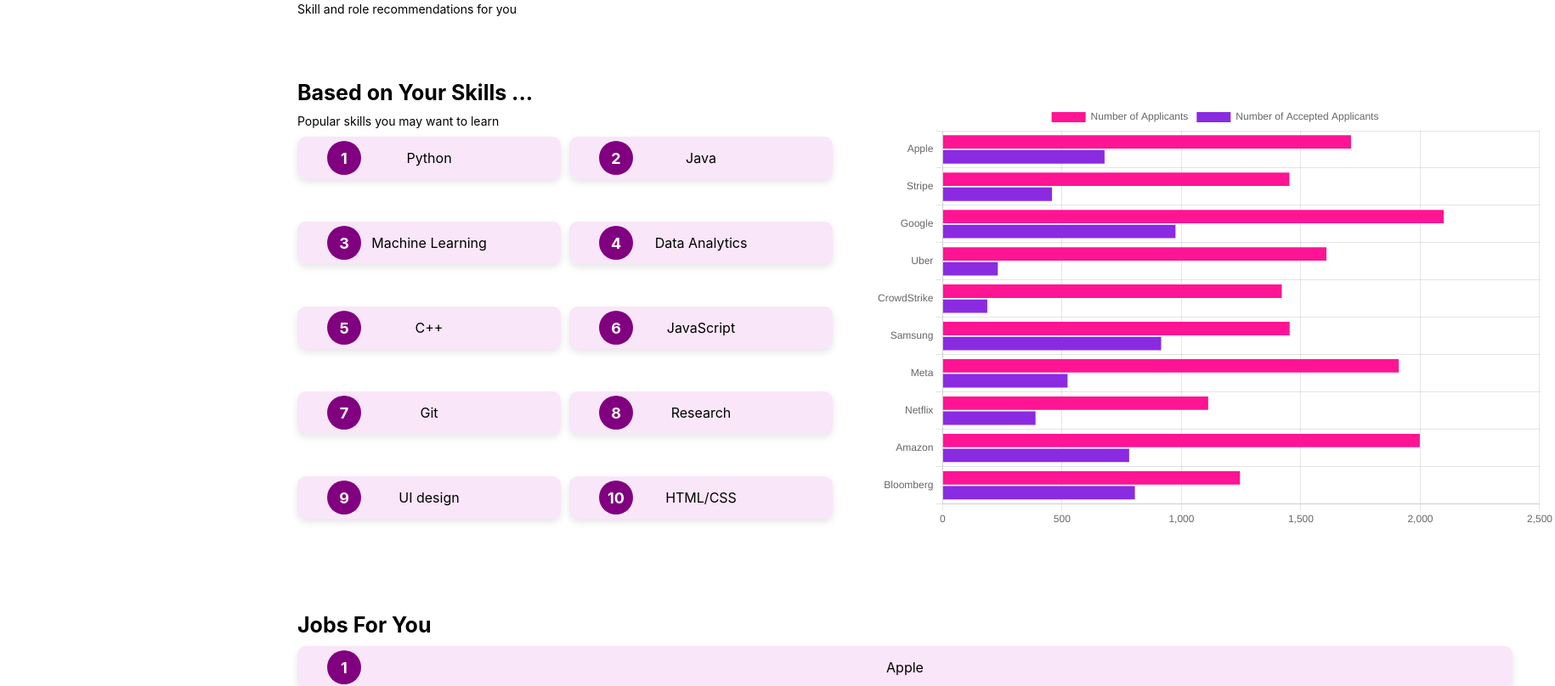
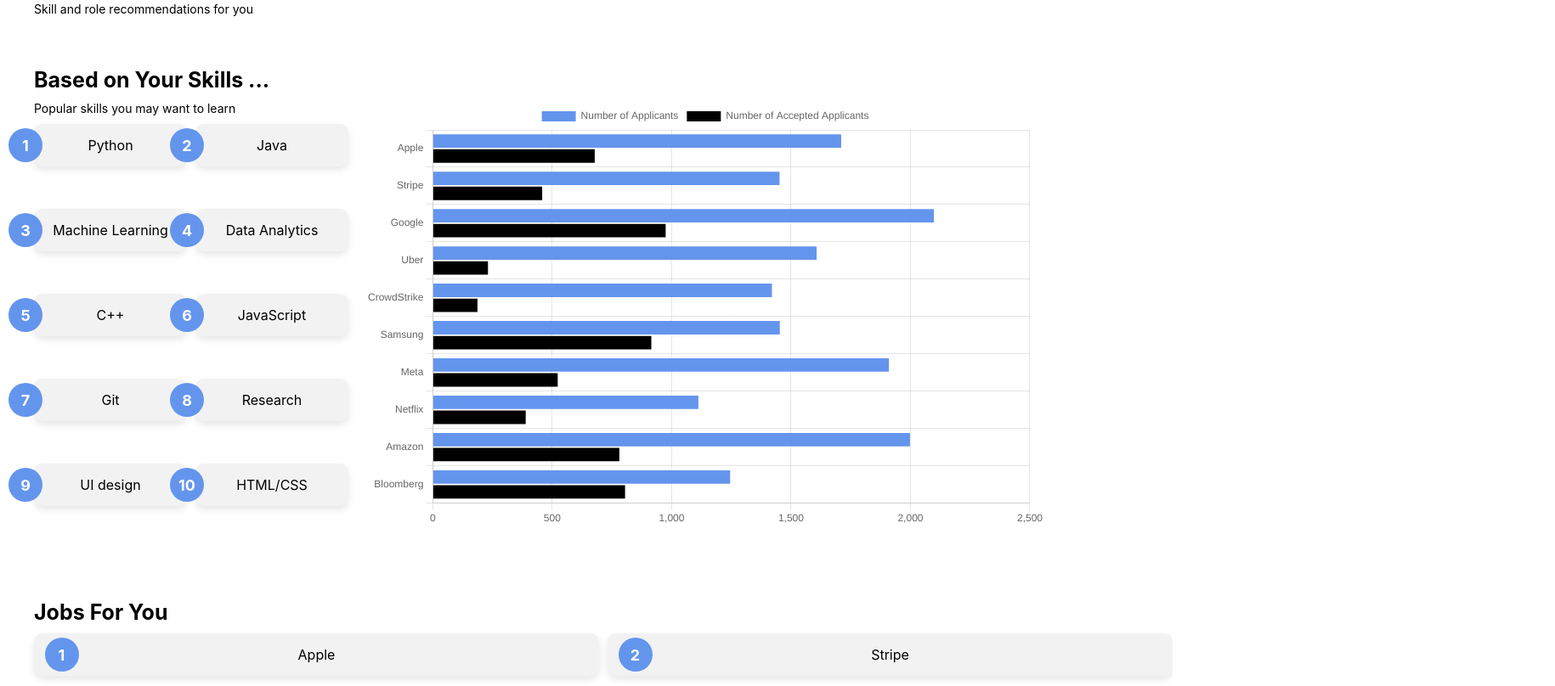
Before and after one commit to texasluminescence/job-trend-analyzer, a React (Create React App) app in the folder dashboard-react-app/: page /personalized in a window 1280 px wide. Shown: the part 160-968 px from the top of the page at 85% size, 1830 px wide, since content can reach past the window. Built offline with nearby package versions, Linux system fonts and the light colour scheme.

Commit message:
Updated personalized - lists/color

```diff
--- a/dashboard-react-app/src/pages/Personalized/personalized-bar-graph.js
+++ b/dashboard-react-app/src/pages/Personalized/personalized-bar-graph.js
@@ -30,12 +30,12 @@ const BarChart = () => {
       {
         label: "Number of Applicants",
         data: [1710, 1452, 2098, 1607, 1420, 1453, 1910, 1112, 1998, 1245],
-        backgroundColor: "#ff1493",
+        backgroundColor: "#6495ED",
       },
       {
         label: "Number of Accepted Applicants",
         data: [678, 458, 975, 231, 187, 915, 523, 389, 781, 805],
-        backgroundColor: "#8a2be2",
+        backgroundColor: "#000000",
       },
     ],
   };
--- a/dashboard-react-app/src/pages/Personalized/personalized.css
+++ b/dashboard-react-app/src/pages/Personalized/personalized.css
@@ -4,7 +4,8 @@
   align-items: flex-start;
   justify-content: flex-start;
   margin-top: 50px;
-  margin-left: 350px;
+  margin-left: 0px;
+  padding-left: 40px;
 }
 
 .title {
@@ -23,7 +24,7 @@
   margin-left: 350px;
   margin-right: 0px;
   margin: 0 0 10px 0;
-  margin-bottom: 75px;
+  margin-bottom: 60px;
 }
 
 .title2 {
@@ -64,6 +65,14 @@
   max-width: 1200px;
   margin: 0 0 10px 0;
 }
+
+.list-bar{
+  display: flex;
+  align-items: flex-start;
+  justify-content: space-between;
+  gap: 50px;
+  width: 100%;
+}
 .list {
   list-style-type: none;
   padding: 0;
@@ -99,7 +108,7 @@
   border-radius: 10px;
   padding: 15px;
   margin-bottom: 10px;
-  background-color: rgba(194, 13, 182, 0.1);
+  background-color: #F2F2F2;
   box-shadow: 0 4px 8px rgba(0, 0, 0, 0.1);
 }
 
@@ -123,7 +132,7 @@
 .list1 {
   list-style-type: none;
   padding: 0;
-  width: 1400px;
+  width: 1310px;
   margin-top: 100px;
   display: flex;
   flex-wrap: wrap;
@@ -140,6 +149,8 @@
   display: grid;
   gap: 40px;
   flex-wrap: wrap;
+  display: grid;
+  grid-template-columns: 1fr 1fr;
 }
 
 .list1-item {
@@ -150,7 +161,7 @@
   border-radius: 10px;
   padding: 15px;
   margin-bottom: 10px;
-  background-color: rgba(194, 13, 182, 0.1);
+  background-color: #F2F2F2;
   box-shadow: 0 4px 8px rgba(0, 0, 0, 0.1);
 }
 
@@ -168,7 +179,7 @@
   width: 40px;
   height: 40px;
   border-radius: 50%;
-  background-color: purple;
+  background-color: #6495ED;
   color: white;
   display: flex;
   align-items: center;
@@ -182,7 +193,7 @@
   width: 40px;
   height: 40px;
   border-radius: 50%;
-  background-color: purple;
+  background-color: #6495ED;
   color: white;
   display: flex;
   align-items: center;
@@ -190,7 +201,7 @@
   font-weight: bold;
   font-size: 18px;
   position: absolute;
-  margin: 0 1320px 0 0;
+  margin: 0 0 0 -600px;
 }
 
 .modal-overlay {
@@ -214,7 +225,7 @@
   box-shadow: 0px 0px 0px rgba(0, 0, 0, 0.1);
   text-align: center;
   position: fixed;
-  margin-bottom: 150px;
+  margin-bottom: 10px;
 }
 
 .company-details {
@@ -229,7 +240,9 @@ button {
 }
 
 .bar-graph {
-  margin: -1615px 0 0 680px;
+  /* margin: 800px; */
   width: 800px;
   height: 500px;
+  margin-top: -25px;
+  padding-right: 50px;
 }
--- a/dashboard-react-app/src/pages/Personalized/personalized.js
+++ b/dashboard-react-app/src/pages/Personalized/personalized.js
@@ -118,6 +118,7 @@ const Personalized = () => {
       <p className="para">Skill and role recommendations for you</p>
       <h1 className="title2">Based on Your Skills ...</h1>
       <p className="para2">Popular skills you may want to learn</p>
+      <div className="list-bar">
         <ul className="list">
           {comp.map((company, index) => (
             <li className="list-item" key={index}>
@@ -126,6 +127,10 @@ const Personalized = () => {
             </li>
           ))}
         </ul>
+          <div>
+            <BarChart />
+        </div>
+      </div>
       <h1 className="title3">Jobs For You</h1>
       <ul className="list1">
         {companies.map((company, index) => (
@@ -161,9 +166,9 @@ const Personalized = () => {
         </div>
       )}
 
-      <div>
+      {/* <div>
         <BarChart />
-      </div>
+      </div> */}
     </div>
   );
 };
```
Lines whose indentation alone changed are shown as unchanged.
